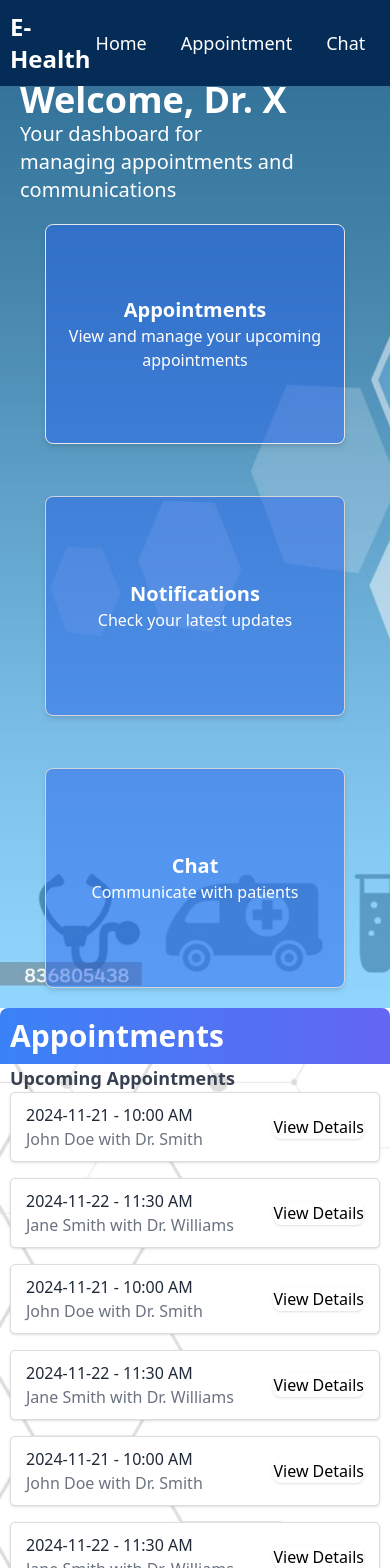
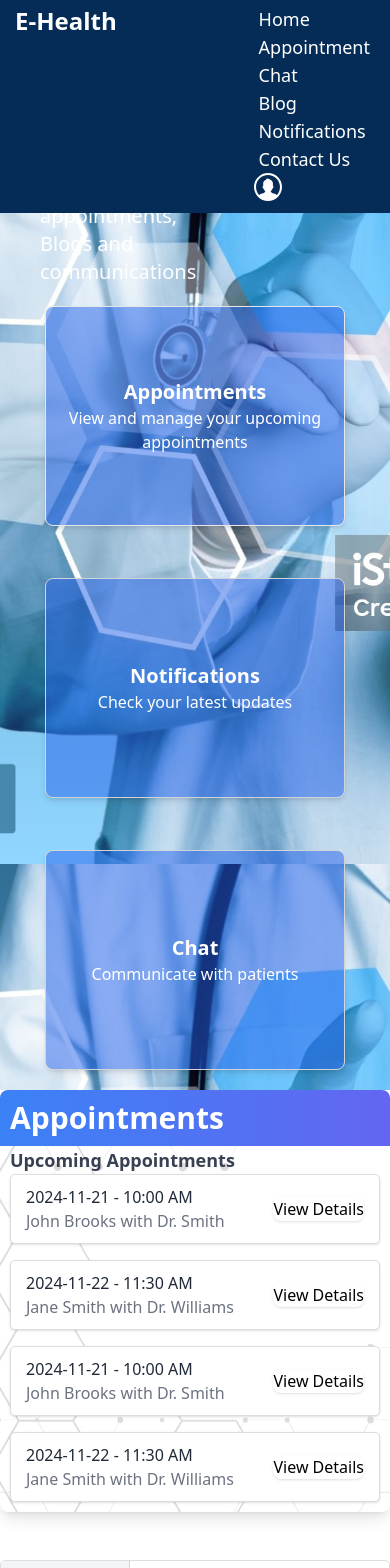
Before and after one commit to teston-25/eHealth-frontend, an Angular app: page / in a window 390 px wide. Shown: the top 1568 px of the page. Built offline with nearby package versions, Linux system fonts and the light colour scheme.

Commit message:
profile-update

```diff
--- a/src/app/components/docter-role/docter-role.component.css
+++ b/src/app/components/docter-role/docter-role.component.css
@@ -1,13 +1,13 @@
-/* .doctor-page {
-  margin-top: 100px;
-  padding: 0;
-  width: 100%;
-  height: 100%;
-} */
+html {
+  scroll-behavior: smooth;
+}
 /* header */
 header {
-  padding: 10px;
+  padding: 5px 15px;
   background: #052c56;
+}
+header section nav {
+  list-style: none;
 }
 a {
   list-style: none;
@@ -27,9 +27,11 @@
 }
 .home-banner {
   margin: 20px;
-  padding-top: 60px;
+  padding-top: 90px;
 }
-
+.home-banner p {
+  margin-left: 20px;
+}
 .card {
   width: 300px;
   height: 220px;
@@ -147,6 +149,11 @@
 }
 
 /* notification */
+.notification-page {
+  background-image: url(../../../assets/images/notification-h.jpg);
+  background-size: cover;
+  background-attachment: fixed;
+}
 .notification-header {
   margin: 0;
   font-size: 24px;
@@ -197,6 +204,7 @@
 .blog-form textarea,
 .blog-form button {
   padding: 10px;
+  margin: 5px 0px;
 }
 
 .blog-form input,
@@ -256,14 +264,14 @@
 /* profile-page*/
 /* Main profile page */
 .profile-page {
+  position: relative;
+  top: 10px;
   font-family: "Arial", sans-serif;
   display: flex;
   flex-wrap: wrap;
   justify-content: center;
-  background-image: url(../../../assets/images/pp.jpg);
   gap: 50px;
   padding: 30px;
-  background-color: #f8f9fa;
 }
 
 /* Profile Section */
@@ -277,7 +285,10 @@
   max-width: 800px;
   text-align: center;
 }
-
+.profile-page {
+  background-image: url(../../../assets/images/pp.jpg);
+  height: 73vh;
+}
 .profile-header {
   display: flex;
   flex-direction: column;
--- a/src/app/components/docter-role/docter-role.component.html
+++ b/src/app/components/docter-role/docter-role.component.html
@@ -1,20 +1,20 @@
-<main>
 <div class="doctor-page mt-24 w-full h-full">
   <!-- Header -->
   <header class="fixed top-0 w-full z-10 text-white">
-      <section class="flex justify-between items-center px-16 py-4">
+    <section class="flex justify-between px-16 py-4 tab:items-center">
       <div class="logo text-2xl font-bold">
         <h3>E-Health</h3>
       </div>
-        <nav class="flex gap-6 items-center text-lg">
-          <a href="#" class="hover:underline">Home</a>
-          <a href="#" class="hover:underline">Appointment</a>
-          <a href="#" class="hover:underline">Chat</a>
-          <a href="#" class="hover:underline">Blog</a>
-          <a href="#" class="hover:underline">Notifications</a>
-          <a href="#" class="hover:underline">Contact Us</a>
-          <a
-            href="#"
+      <nav class="text-lg mob:block mob: tab:flex tab:items-center tab:gap-6">
+        <li><a href="#" class="hover:underline">Home</a></li>
+        <li><a href="#" class="hover:underline">Appointment</a></li>
+        <li><a href="#" class="hover:underline">Chat</a></li>
+        <li><a href="#" class="hover:underline">Blog</a></li>
+        <li><a href="#" class="hover:underline">Notifications</a></li>
+        <li><a href="#" class="hover:underline">Contact Us</a></li>
+        <li>
+          <button
+            (click)="profile()"
             class="ppDoc transition-transform duration-200 hover:scale-125"
           >
             <svg
@@ -34,18 +34,173 @@
                 d="M256 0c68 0 132.89 26.95 180.96 75.04C485.05 122.99 512 188.11 512 256c0 68-26.95 132.89-75.04 180.96-23.49 23.56-51.72 42.58-83.15 55.6C323.59 505.08 290.54 512 256 512c-34.55 0-67.6-6.92-97.83-19.44l-.07-.03c-31.25-12.93-59.42-31.93-83.02-55.54l-.07-.07C26.9 388.82 0 324.03 0 256 0 116.78 112.74 0 256 0zm-52.73 332.87a67.668 67.668 0 01-5.6-6.74c-10.84-14.83-20.55-31.61-30.32-47.22-7.06-10.41-10.78-19.71-10.78-27.14 0-7.95 4.22-17.23 12.64-19.34-1.11-15.99-1.49-31.77-.74-48.88.37-4.08 1.12-8.17 2.23-12.27 4.84-17.1 16.73-30.86 31.61-40.15 5.2-3.35 10.78-5.94 17.1-8.18 10.78-4.09 5.57-20.45 17.48-20.82 27.88-.74 73.61 23.06 91.46 42.38 10.41 11.16 17.1 26.03 18.22 45.74l-1.12 44.03c5.2 1.49 8.55 4.84 10.04 10.04 1.49 5.95 0 14.13-5.2 25.67 0 .36-.38.36-.38.74-11.47 18.91-23.39 40.77-36.57 58.33-6.63 8.83-12.07 7.26-6.42 15.74 26.88 36.96 79.9 31.82 112.61 56.44 35.73-40.16 55.15-91.48 55.15-145.24 0-58.34-22.8-113.35-64.07-154.61v-.08C369.44 60.1 314.23 37.32 256 37.32 134.4 37.32 37.32 135.83 37.32 256c0 53.85 19.41 105.03 55.15 145.24 32.72-24.62 85.73-19.48 112.61-56.44 4.68-7.01 3.48-6.33-1.81-11.93z"
               />
             </svg>
-          </a>
+          </button>
+        </li>
       </nav>
     </section>
   </header>
+  <!-- profile page -->
+  <div class="container-profile" *ngIf="!onProfile">
+    <div class="profile-page relative">
+      <!-- Background Overlay -->
+      <div
+        class="prof-back fixed inset-0 bg-black bg-opacity-50 backdrop-blur-xl z-10"
+      ></div>
 
+      <div
+        class="profile z-20 bg-white rounded-lg shadow-lg mx-4 my-8 md:mx-16 md:my-16 p-6"
+      >
+        <button
+          (click)="onClose()"
+          class="absolute top-4 right-4 text-3xl font-semibold text-black transition-all duration-300 hover:text-red-600"
+        >
+          ✖️
+        </button>
+
+        <div class="profile-header text-center mb-6">
+          <div class="profile-text-container mb-4">
+            <h1 class="profile-title text-3xl font-semibold text-gray-800">
+              Doctor Profile
+            </h1>
+          </div>
+
+          <img
+            src=""
+            alt=""
+            class="profile-img rounded-full mx-auto w-32 h-32 border-4 border-gray-200 mb-4"
+          />
+
+          <div class="profile-text-container">
+            <h3 class="text-xl font-medium text-gray-700">{{ doctor }}</h3>
+            <h4 class="text-lg text-gray-600">{{ specialitiy }}</h4>
+          </div>
+        </div>
+
+        <button
+          (click)="onEdit()"
+          class="btn bg-blue-600 text-white py-2 px-4 rounded-full w-full md:w-auto hover:bg-blue-700 transition duration-300"
+          *ngIf="!onEditing"
+        >
+          Edit Profile
+        </button>
+      </div>
+
+      <!-- Edit Profile Form -->
+      <form
+        class="account relative z-20 mt-8 bg-white rounded-lg shadow-lg p-6"
+        *ngIf="onEditing"
+      >
+        <div class="account-header mb-6">
+          <h1 class="account-title text-2xl font-semibold text-gray-800">
+            Edit Profile
+          </h1>
+          <div class="btn-container mt-4 flex justify-between">
+            <button
+              class="btn-cancel text-gray-600 border border-gray-300 py-2 px-4 rounded-md hover:bg-gray-100 transition duration-300"
+              (click)="offEdit()"
+            >
+              Cancel
+            </button>
+            <button
+              class="btn-save bg-green-600 text-white py-2 px-4 rounded-md hover:bg-green-700 transition duration-300"
+            >
+              Save
+            </button>
+          </div>
+        </div>
+
+        <!-- Form Fields -->
+        <div class="account-edit mb-6 grid grid-cols-1 md:grid-cols-2 gap-6">
+          <div class="input-container">
+            <label class="block text-sm font-medium text-gray-600"
+              >First Name</label
+            >
+            <input
+              type="text"
+              placeholder="First Name"
+              class="mt-1 px-4 py-2 border border-gray-300 rounded-md focus:ring-2 focus:ring-blue-500 focus:outline-none"
+            />
+          </div>
+          <div class="input-container">
+            <label class="block text-sm font-medium text-gray-600"
+              >Last Name</label
+            >
+            <input
+              type="text"
+              placeholder="Last Name"
+              class="mt-1 px-4 py-2 border border-gray-300 rounded-md focus:ring-2 focus:ring-blue-500 focus:outline-none"
+            />
+          </div>
+        </div>
+
+        <div class="account-edit mb-6 grid grid-cols-1 md:grid-cols-2 gap-6">
+          <div class="input-container">
+            <label class="block text-sm font-medium text-gray-600">Email</label>
+            <input
+              type="email"
+              placeholder="Email"
+              class="mt-1 px-4 py-2 border border-gray-300 rounded-md focus:ring-2 focus:ring-blue-500 focus:outline-none"
+            />
+          </div>
+          <div class="input-container">
+            <label class="block text-sm font-medium text-gray-600"
+              >Phone Number</label
+            >
+            <input
+              type="text"
+              placeholder="Phone number"
+              class="mt-1 px-4 py-2 border border-gray-300 rounded-md focus:ring-2 focus:ring-blue-500 focus:outline-none"
+            />
+          </div>
+        </div>
+
+        <div class="account-edit mb-6 grid grid-cols-1 md:grid-cols-2 gap-6">
+          <div class="input-container">
+            <label class="block text-sm font-medium text-gray-600"
+              >Address</label
+            >
+            <textarea
+              placeholder="Address"
+              class="mt-1 px-4 py-2 border border-gray-300 rounded-md focus:ring-2 focus:ring-blue-500 focus:outline-none"
+            ></textarea>
+          </div>
+          <div class="input-container">
+            <label class="block text-sm font-medium text-gray-600">Bio</label>
+            <textarea
+              placeholder="Bio"
+              class="mt-1 px-4 py-2 border border-gray-300 rounded-md focus:ring-2 focus:ring-blue-500 focus:outline-none"
+            ></textarea>
+          </div>
+        </div>
+
+        <div class="account-special mb-6">
+          <label class="block text-sm font-medium text-gray-600"
+            >Specialized</label
+          >
+          <select
+            class="mt-1 px-4 py-2 border border-gray-300 rounded-md focus:ring-2 focus:ring-blue-500 focus:outline-none w-full"
+          >
+            <option value="general">General Health</option>
+            <option value="pediatrics">Pediatrics</option>
+            <option value="cardiology">Cardiology</option>
+            <option value="dermatology">Dermatology</option>
+            <option value="orthopedics">Orthopedics</option>
+          </select>
+        </div>
+      </form>
+    </div>
+  </div>
+
+  <main *ngIf="onProfile">
     <!-- Main Content -->
-    <div class="main bg-cover bg-fixed px-12 py-16">
+    <div class="main relative bg-cover bg-fixed px-12 py-16">
+      <!-- home page -->
       <div class="home-banner text-white">
         <h1 class="text-4xl font-bold mb-4">Welcome, {{ doctor }}</h1>
+        <br />
         <p class="text-xl">
-          Your dashboard for <br />
-          managing appointments and <br />
+          Your dashboard for managing appointments, <br />
+          Blogs and <br />
           communications
         </p>
       </div>
@@ -187,10 +342,10 @@
     >
       <h1 class="text-3xl font-bold">Doctor's Blog</h1>
       <button
-        (click)="showAddBlogForm = !showAddBlogForm"
+        (click)="onBlog()"
         class="px-4 py-2 bg-blue text-white font-medium rounded-lg shadow transition"
       >
-        Add Blog
+        {{ blogTxt }}
       </button>
     </div>
 
@@ -239,14 +394,11 @@
 
     <!-- notification-page -->
     <div class="notification-page block align-center min-h-screen bg-gray-50">
-      <!-- Notification Header -->
       <div
         class="notification-header bg-gray-100 px-6 py-4 text-3xl font-semibold text-gray-800 border-b-2 border-gray-300 shadow-md"
       >
         <h1>Notifications</h1>
       </div>
-
-      <!-- Notifications Section -->
       <div class="notifications block space-y-6 p-6 w-full max-w-4xl">
         <!-- Chat Notification -->
         <div
@@ -360,79 +512,6 @@
       </div>
     </div>
 
-    <div class="profile-page">
-      <div class="profile">
-        <div class="profile-header">
-          <div class="profile-text-container">
-            <h1 class="profile-title">Doctor Profile</h1>
-          </div>
-          <img src="" alt="" class="profile-img" />
-          <div class="profile-text-container">
-            <h3>{{ doctor }}</h3>
-            <h4>{{ specialitiy }}</h4>
-          </div>
-        </div>
-        <!-- <button class="btn" *ngIf="">edit Profile</button> -->
-        <button (click)="onEdit()" class="btn" *ngIf="!onEditing">
-          Edit Profile
-        </button>
-      </div>
-
-      <form class="account" *ngIf="onEditing">
-        <div class="account-header">
-          <h1 class="account-title">Edit Profile</h1>
-          <div class="btn-container">
-            <button class="btn-cancel" (click)="offEdit()">Cancel</button>
-            <button class="btn-save">Save</button>
-          </div>
-        </div>
-
-        <div class="account-edit" *ngIf="">
-          <div class="input-container">
-            <label>First Name</label>
-            <input type="text" placeholder="First Name" />
-          </div>
-          <div class="input-container">
-            <label>Last Name</label>
-            <input type="text" placeholder="Last Name" />
-          </div>
-        </div>
-
-        <div class="account-edit">
-          <div class="input-container">
-            <label>Email</label>
-            <input type="email" placeholder="Email" />
-          </div>
-          <div class="input-container">
-            <label>Phone Number</label>
-            <input type="text" placeholder="Phone number" />
-          </div>
-        </div>
-
-        <div class="account-edit">
-          <div class="input-container">
-            <label>Address</label>
-            <textarea placeholder="Address"></textarea>
-          </div>
-          <div class="input-container">
-            <label>Bio</label>
-            <textarea placeholder="bio"></textarea>
-          </div>
-        </div>
-
-        <div class="account-special">
-          <label>Specialized</label>
-          <select>
-            <option value="general">General Health</option>
-            <option value="pediatrics">Pediatrics</option>
-            <option value="cardiology">Cardiology</option>
-            <option value="dermatology">Dermatology</option>
-            <option value="orthopedics">Orthopedics</option>
-          </select>
-        </div>
-      </form>
-    </div>
-
     <div class="contact-us-page">
       <div class="contact-us-header">
         <h1>Contact Us</h1>
@@ -507,7 +586,7 @@
         </div>
       </div>
     </div>
+  </main>
+  <app-footer></app-footer>
 </div>
-  <app-footer></app-footer>
-</main>
 <!-- </div> -->
--- a/src/app/components/docter-role/docter-role.component.ts
+++ b/src/app/components/docter-role/docter-role.component.ts
@@ -1,4 +1,4 @@
-import { Component, inject } from '@angular/core';
+import { Component } from '@angular/core';
 import { FormsModule } from '@angular/forms';
 import { CommonModule } from '@angular/common';
 import { FooterComponent } from '../landing-page/footer/footer.component';
@@ -18,7 +18,7 @@
     {
       date: '2024-11-21',
       time: '10:00 AM',
-      patientName: 'John Doe',
+      patientName: 'John Brooks',
       doctor: 'Dr. Smith',
     },
     {
@@ -30,31 +30,7 @@
     {
       date: '2024-11-21',
       time: '10:00 AM',
-      patientName: 'John Doe',
-      doctor: 'Dr. Smith',
-    },
-    {
-      date: '2024-11-22',
-      time: '11:30 AM',
-      patientName: 'Jane Smith',
-      doctor: 'Dr. Williams',
-    },
-    {
-      date: '2024-11-21',
-      time: '10:00 AM',
-      patientName: 'John Doe',
-      doctor: 'Dr. Smith',
-    },
-    {
-      date: '2024-11-22',
-      time: '11:30 AM',
-      patientName: 'Jane Smith',
-      doctor: 'Dr. Williams',
-    },
-    {
-      date: '2024-11-21',
-      time: '10:00 AM',
-      patientName: 'John Doe',
+      patientName: 'John Brooks',
       doctor: 'Dr. Smith',
     },
     {
@@ -250,6 +226,17 @@
   //blogs
   showAddBlogForm = false;
   newBlog = { title: '', content: '' };
+  blogTxt = 'Add Blog';
+
+  onBlog() {
+    if (this.showAddBlogForm == false) {
+      this.showAddBlogForm = true;
+      this.blogTxt = 'Close Blog';
+    } else {
+      this.showAddBlogForm = false;
+      this.blogTxt = 'Add Blog';
+    }
+  }
 
   addBlog() {
     this.blogs.push({ ...this.newBlog });
@@ -301,6 +288,16 @@
   };
 
   toggleState(type: 'chat' | 'comment' | 'payment' | 'appointment') {
+    for (const key in this.onState) {
+      if (key !== type) {
+        this.onState[key as 'chat' | 'comment' | 'payment' | 'appointment'] =
+          true;
+        this.btnStates[key as 'chat' | 'comment' | 'payment' | 'appointment'] =
+          '➕';
+      }
+    }
+
+    // Toggle the selected section
     this.onState[type] = !this.onState[type];
     this.btnStates[type] = this.onState[type] ? '➕' : '✖️';
   }
@@ -308,6 +305,7 @@
   onChat() {
     this.toggleState('chat');
   }
+
   onComment() {
     this.toggleState('comment');
   }
@@ -319,6 +317,7 @@
   onAppoint() {
     this.toggleState('appointment');
   }
+
   //contact
   email = 'support@gmail.com';
   contactForm = {
@@ -326,21 +325,24 @@
     email: '',
     message: '',
   };
-
   onSubmit() {
-    // Here you would typically send the form data to the server
-    console.log('Form Submitted:', this.contactForm);
-    // Reset the form after submission
     this.contactForm = { name: '', email: '', message: '' };
   }
+  //profile
+  onProfile = true;
+  onEditing = false;
+  profileDiv = document.querySelector('.main') as HTMLElement;
+  profile() {
+    this.onProfile = !this.onProfile;
+  }
 
-  //profile
-  onEditing = false;
+  onClose() {
+    this.onProfile = true;
+  }
 
   onEdit() {
     this.onEditing = true;
   }
-
   offEdit() {
     this.onEditing = false;
   }
```
Also changed, not shown: src/assets/images/notification-h.jpg (added), src/assets/images/notification.jpg (renamed from src/assets/images/istockphoto-927888456-612x612.jpg). Lines whose indentation alone changed are shown as unchanged.
